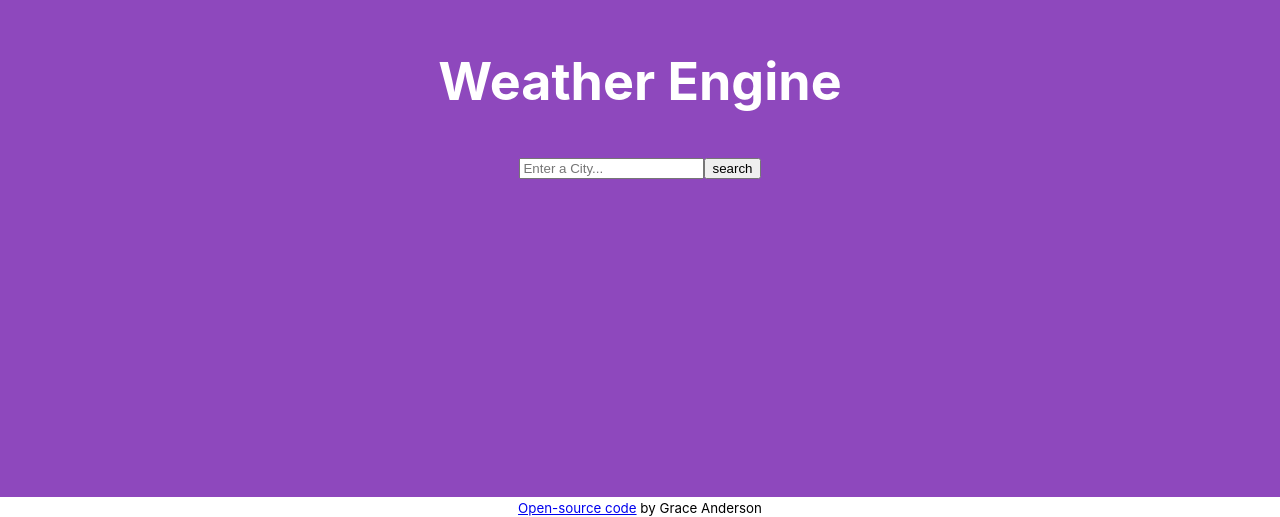
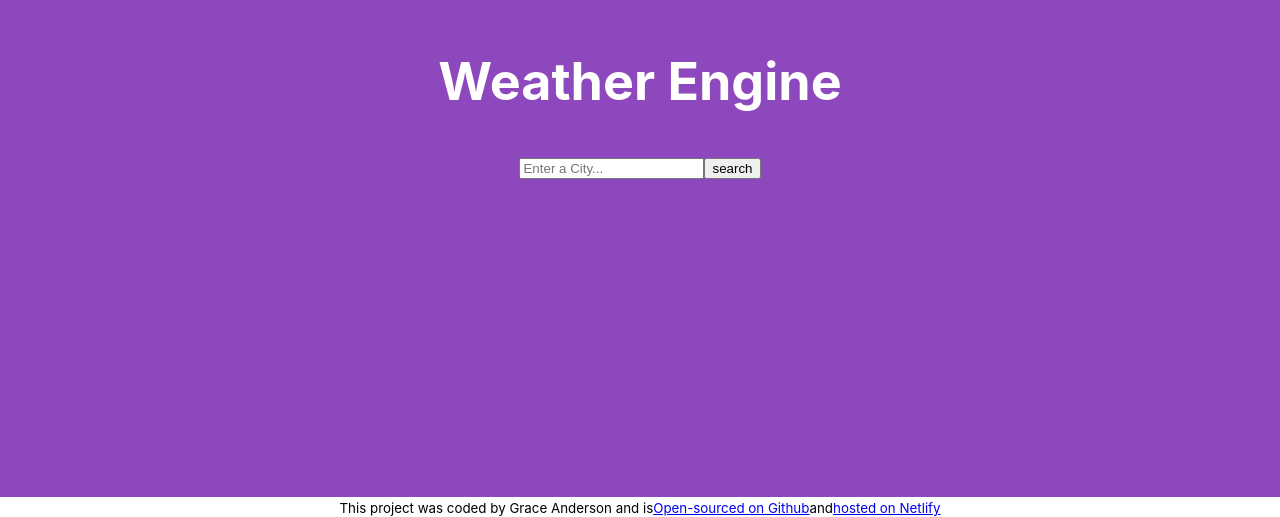
Before and after one commit to andersongrace/weather-app-react, a React (Create React App) app: page / in a window 1280 px wide. Shown: the part 303-820 px from the top of the page. Built offline with nearby package versions, Linux system fonts and the light colour scheme.

Commit message:
updated footer

```diff
--- a/src/App.css
+++ b/src/App.css
@@ -1,16 +1,5 @@
 .App {
   text-align: center;
-}
-
-.App-logo {
-  height: 40vmin;
-  pointer-events: none;
-}
-
-@media (prefers-reduced-motion: no-preference) {
-  .App-logo {
-    animation: App-logo-spin infinite 20s linear;
-  }
 }
 
 .App-header {
@@ -24,15 +13,6 @@
   color: white;
 }
 
-.App-link {
+.App-footer {
   color: #61dafb;
 }
-
-@keyframes App-logo-spin {
-  from {
-    transform: rotate(0deg);
-  }
-  to {
-    transform: rotate(360deg);
-  }
-}
--- a/src/App.js
+++ b/src/App.js
@@ -13,10 +13,12 @@ function App() {
       <Weather city="Dallas" />
       </header>
 
-    <div class="note">
-      <small>
+    <div class="footer">
+      <small> This project was coded by Grace Anderson and is
       <a href="https://github.com/andersongrace/weather-app-react">
-        Open-source code</a> by Grace Anderson
+        Open-sourced on Github</a>
+        and
+        <a href="https://master--imaginative-kangaroo-907531.netlify.app/">hosted on Netlify</a>
         </small>
   </div>
   </div>
```
